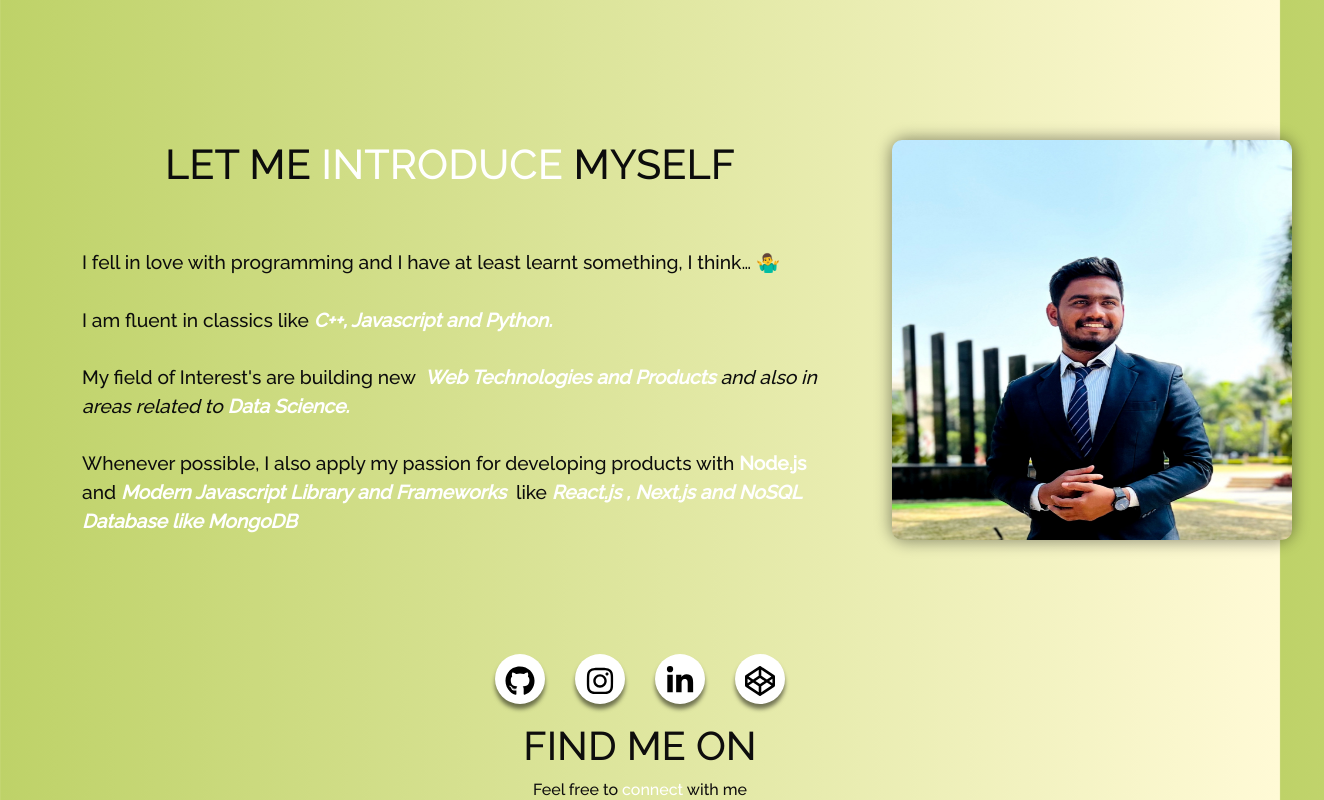
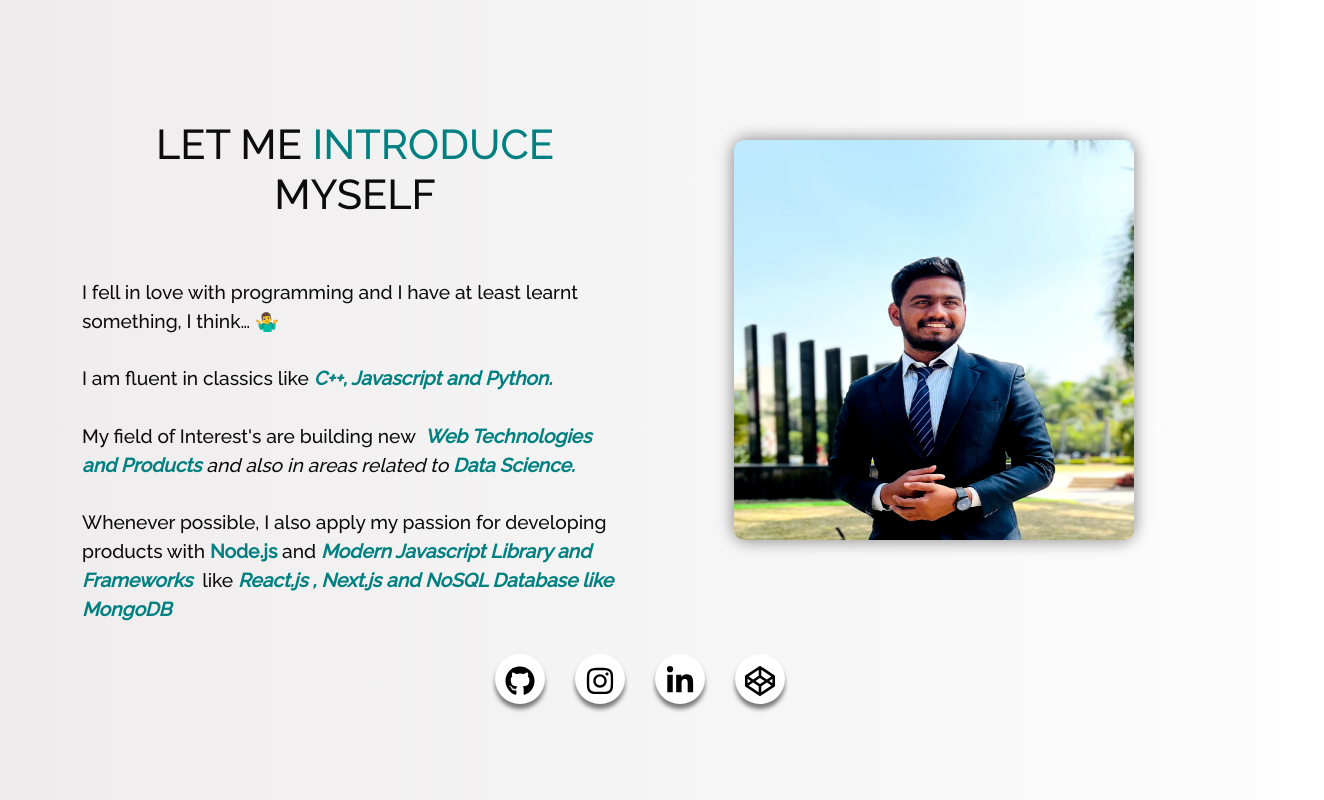
Before and after one commit to rohanh007/Personal_portfolio, a React (Create React App) app: page / in a window 1280 px wide. Shown: the part 840-1640 px from the top of the page, 1324 px wide, since content can reach past the window. Built offline with nearby package versions, Linux system fonts and the light colour scheme.

Commit message:
button s

```diff
--- a/src/components/Home/Home2.js
+++ b/src/components/Home/Home2.js
@@ -16,9 +16,9 @@ function Home2() {
     <Container fluid className="home-about-section" id="about">
       <Container>
         <Row>
-          <Col md={8} className="home-about-description">
+          <Col md={6} className="home-about-description">
             <h1 style={{ fontSize: "2.6em" }}>
-              LET ME <span className="purple"> INTRODUCE </span> MYSELF
+              LET ME <span className="web-text-color"> INTRODUCE </span> MYSELF
             </h1>
             <p className="home-about-body">
               I fell in love with programming and I have at least learnt
@@ -26,35 +26,35 @@ function Home2() {
               <br />
               <br />I am fluent in classics like
               <i>
-                <b className="purple"> C++, Javascript and Python. </b>
+                <b className="web-text-color"> C++, Javascript and Python. </b>
               </i>
               <br />
               <br />
               My field of Interest's are building new &nbsp;
               <i>
-                <b className="purple">Web Technologies and Products </b> and
+                <b className="web-text-color">Web Technologies and Products </b> and
                 also in areas related to{" "}
-                <b className="purple">
+                <b className="web-text-color">
                   Data Science.
                 </b>
               </i>
               <br />
               <br />
               Whenever possible, I also apply my passion for developing products
-              with <b className="purple">Node.js</b> and
+              with <b className="web-text-color">Node.js</b> and
               <i>
-                <b className="purple">
+                <b className="web-text-color">
                   {" "}
                   Modern Javascript Library and Frameworks
                 </b>
               </i>
               &nbsp; like
               <i>
-                <b className="purple"> React.js , Next.js and NoSQL Database like MongoDB</b>
+                <b className="web-text-color"> React.js , Next.js and NoSQL Database like MongoDB</b>
               </i>
             </p>
           </Col>
-          <Col md={4} className="myAvtar">
+          <Col md={6} className="myAvtar">
             <div className="profile_card">
               <img className="cardimg" src={profile} alt=""/>
             </div>
@@ -64,7 +64,7 @@ function Home2() {
           <Col md={12} className="home-about-social">
             <h1>FIND ME ON</h1>
             <p>
-              Feel free to <span className="purple">connect </span>with me
+              Feel free to <span className="web-text-color">connect </span>with me
             </p>
              <Socialiconfixed/>
           </Col>
--- a/src/components/Mynavabar.js
+++ b/src/components/Mynavabar.js
@@ -10,13 +10,14 @@ const MyNavbar = () => {
 
   return (
     <div>
-      <div className="navbar" onClick={toggleNavbar}>
-        <div className="navbar-toggle" >
-        {!isOpen &&(<CiMenuFries size={40} color="white"/>)}
+      <div className="navbar" >
+        <div className="navbar-toggle" onClick={toggleNavbar}>
+          {!isOpen && (<CiMenuFries size={40} color="white" />)}
         </div>
 
         {isOpen &&
           (
+            <div>
             <div className="menu_box">
             <div className="close_cross" onClick={toggleNavbar}><TfiClose color="white" size={40} /></div>
               <div className="mennu_items_box">
@@ -28,6 +29,8 @@ const MyNavbar = () => {
                 </ul>
               </div>
             </div>
+            </div>
+
           )
         }
 
--- a/src/index.css
+++ b/src/index.css
@@ -4,6 +4,6 @@ body {
   font-family: "Raleway", serif !important;
   -webkit-font-smoothing: antialiased;
   -moz-osx-font-smoothing: grayscale;
-  background-image: linear-gradient(to left,#fffad6, rgba(190,210,104,255));
+  background-image: linear-gradient(to left,#fdfdfd,#eeecec );
 
 }
--- a/src/mystyle.css
+++ b/src/mystyle.css
@@ -57,7 +57,7 @@
   .menu_box{
     background-color: rgba(0, 0, 0, 0.682);
     width: 300px;
-    height: 500px;
+    height: 400px;
     border-radius: 5px;
   }
   .close_cross{
@@ -69,17 +69,27 @@
     list-style: none;
     /* display: flex; */
     margin-top: 50px;
+    margin-left: -90px;
+    padding-top: 60px;
 
   }
 
+
   .navbar-links li {
     margin-right: 80px;
+    padding-bottom: 15px;
+  }
+  .navbar-links li a:hover{
+    border-bottom-style: solid;
+    border-width: 4px;
+    border-color: rgb(254, 254, 254);
   }
 
   .navbar-links li a {
     color:rgb(255, 253, 253);
     text-decoration: none;
   }
+
 
   @media (max-width: 768px) {
     .navbar-links {
@@ -94,3 +104,29 @@
       display: block;
     }
   }
+
+
+  /* Buttons */
+
+
+  .github-button,
+  .demo-button {
+    background-color: #007bff; /* Blue color for GitHub button */
+    color: white;
+    border: none;
+    padding: 10px 20px;
+    margin-right: 10px;
+    cursor: pointer;
+    border-radius: 10px;
+    /* text-decoration: none; */
+  }
+
+  .demo-button {
+    background-color: #28a745; /* Green color for Demo button */
+  }
+
+  .github-button:hover,
+  .demo-button:hover {
+    opacity: 0.8;
+    color: white;
+  }
--- a/src/style.css
+++ b/src/style.css
@@ -1,9 +1,9 @@
 html {
   --section-background-color: linear-gradient(
-    to bottom right,
-    #fffad6,
-    rgba(190,210,104,255)
-  );
+    to right,
+    #eeecec,
+    #fdfdfd
+     );
 
   --image-gradient: linear-gradient(
     to bottom left,
@@ -24,7 +24,7 @@ html {
   background-color:orangered ;
 }
 .web-text-color{
-  color: #ffffff;
+  color: #008080 ;
 }
 
 
@@ -373,7 +373,7 @@ figure{
 
 .home-about-description {
   color: rgb(12, 12, 12) !important;
-  padding-top: 160px !important;
+  padding-top: 140px !important;
   padding-bottom: 20px !important;
   text-align: center;
 
```
Also changed, not shown: src/components/Projects/Projects.js (+27 -41 lines). Lines whose indentation alone changed are shown as unchanged.
